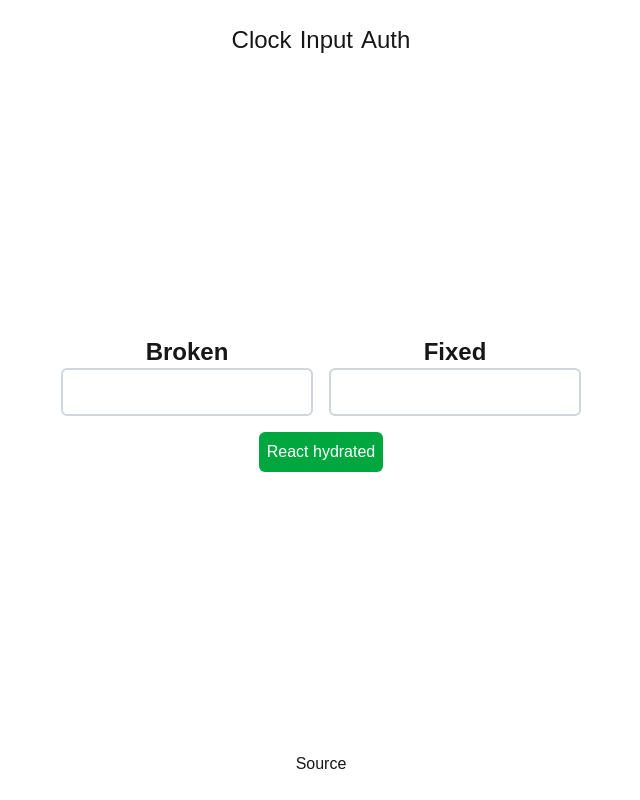
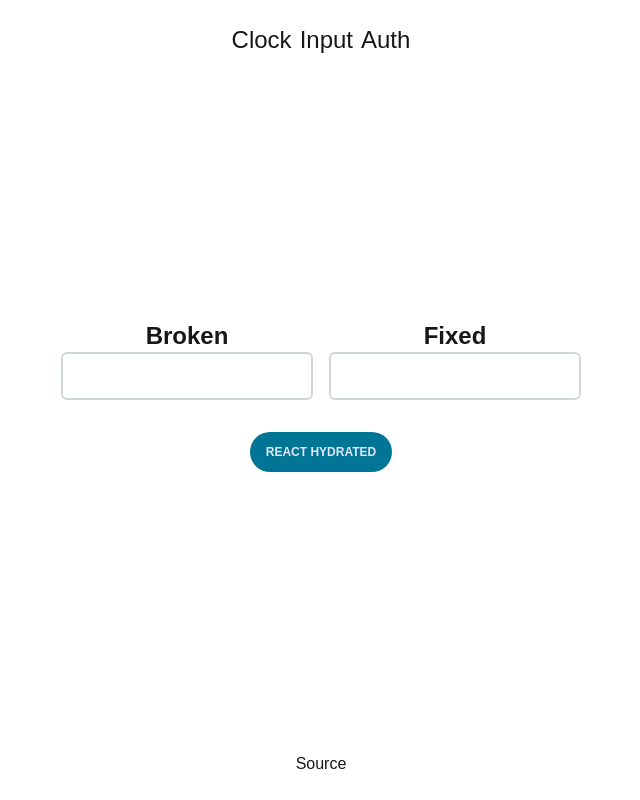
Before and after one commit to ethanniser/hydration-test, a Next.js app: page /input in a window 1280 px wide. Shown: the whole page, without its empty margins (319-959 px from the left). Built offline with nearby package versions, Linux system fonts and the light colour scheme.

Commit message:
fixed button and state indicator UI

```diff
--- a/src/app/auth/page.tsx
+++ b/src/app/auth/page.tsx
@@ -112,14 +112,14 @@ function YouAreLoggedInOrSignOutButton() {
         auth.isSignedIn ? (
           <button
             onClick={auth.signOut}
-            className="bg-red-500 text-white p-2 rounded-md"
+            className="bg-red-500 text-white p-2 rounded-md hover:bg-red-700"
           >
             Sign out
           </button>
         ) : (
           <button
             onClick={auth.signIn}
-            className="bg-green-500 text-white p-2 rounded-md"
+            className="bg-green-500 text-white p-2 rounded-md hover:bg-green-700"
           >
             Sign in
           </button>
@@ -234,7 +234,7 @@ function ProfilePicture({ url }: { url: string }) {
 
 function SigninButton() {
   return (
-    <button className="bg-blue-500 text-white p-2 rounded-md">Sign in</button>
+    <button className="bg-blue-500 text-white p-2 rounded-md hover:bg-blue-700">Sign in</button>
   );
 }
 
@@ -250,12 +250,18 @@ function HydrationIndicator() {
   const hasHydrated = useIsHydrated();
   if (!hasHydrated) {
     return (
-      <div className="bg-red-600 text-white p-2 rounded-md">
-        HTML from server, not yet hydrated
+    <div className="text-center py-4 lg:px-4">
+      <div className="p-2 bg-amber-700 items-center text-indigo-100 leading-none lg:rounded-full flex lg:inline-flex" role="alert">
+        <span className="flex uppercase px-2 py-1 text-xs font-bold">HTML from server, not yet hydrated</span>
       </div>
+    </div>
     );
   }
   return (
-    <div className="bg-green-600 text-white p-2 rounded-md">React hydrated</div>
+    <div className="text-center py-4 lg:px-4">
+      <div className="p-2 bg-cyan-700 items-center text-indigo-100 leading-none lg:rounded-full flex lg:inline-flex" role="alert">
+        <span className="flex uppercase px-2 py-1 text-xs font-bold">React hydrated</span>
+      </div>
+    </div>
   );
 }
--- a/src/app/input/page.tsx
+++ b/src/app/input/page.tsx
@@ -55,12 +55,18 @@ function HydrationIndicator() {
   const hasHydrated = useIsHydrated();
   if (!hasHydrated) {
     return (
-      <div className="bg-red-600 text-white p-2 rounded-md">
-        HTML from server, not yet hydrated
+    <div className="text-center py-4 lg:px-4">
+      <div className="p-2 bg-amber-700 items-center text-indigo-100 leading-none lg:rounded-full flex lg:inline-flex" role="alert">
+        <span className="flex uppercase px-2 py-1 text-xs font-bold">HTML from server, not yet hydrated</span>
       </div>
+    </div>
     );
   }
   return (
-    <div className="bg-green-600 text-white p-2 rounded-md">React hydrated</div>
+    <div className="text-center py-4 lg:px-4">
+      <div className="p-2 bg-cyan-700 items-center text-indigo-100 leading-none lg:rounded-full flex lg:inline-flex" role="alert">
+        <span className="flex uppercase px-2 py-1 text-xs font-bold">React hydrated</span>
+      </div>
+    </div>
   );
 }
```
